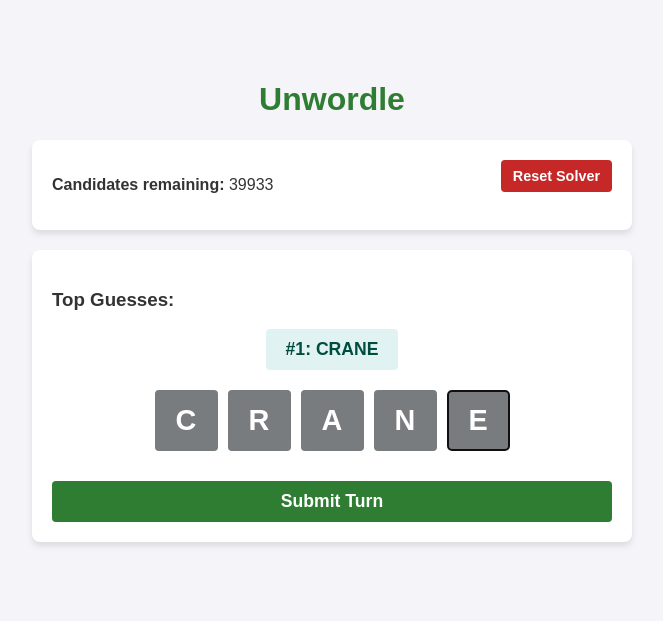
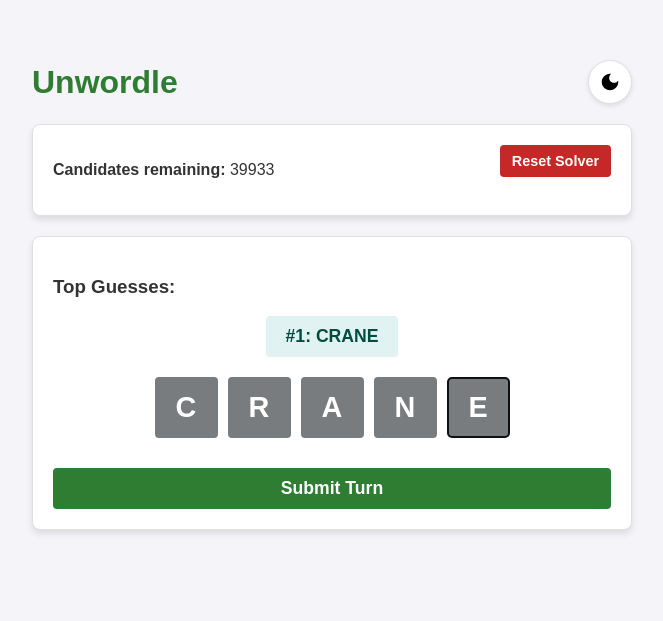
Before and after one commit to Akhill-bee/unworldle, a Flask app: page / in a window 1280 px wide. Shown: the top 621 px of the page, without its empty margins (308-971 px from the left). Run offline with Flask 3, Linux system fonts and the light colour scheme.

Commit message:
Add Dark Mode

```diff
--- a/templates/index.html
+++ b/templates/index.html
@@ -5,12 +5,102 @@
     <meta name="viewport" content="width=device-width, initial-scale=1.0">
     <title>Wordle Solver</title>
     <style>
-        body { font-family: Arial, sans-serif; max-width: 600px; margin: 40px auto; padding: 20px; background-color: #f4f4f9; color: #333; }
-        h1 { text-align: center; color: #2e7d32; }
-        .card { background: white; padding: 20px; border-radius: 8px; box-shadow: 0 4px 6px rgba(0,0,0,0.1); margin-bottom: 20px; }
+        :root {
+            /* Light Mode (Default) */
+            --bg-color: #f4f4f9;
+            --card-bg: #ffffff;
+            --text-color: #333333;
+            --subtext-color: #666666;
+            --border-color: #e0e0e0;
+            --badge-bg: #e0f2f1;
+            --badge-text: #004d40;
+            --heading-color: #2e7d32;
+            --gameover-bg: #e8f5e9;
+            --gameover-border: #2e7d32;
+        }
+
+        body.dark-mode {
+            /* Dark Mode Theme */
+            --bg-color: #121213;
+            --card-bg: #1a1a1b;
+            --text-color: #ffffff;
+            --subtext-color: #a0a0a0;
+            --border-color: #3a3a3c;
+            --badge-bg: #1c3b38;
+            --badge-text: #80cbd0;
+            --heading-color: #6aaa64;
+            --gameover-bg: #1b2e1e;
+            --gameover-border: #6aaa64;
+        }
+
+        body {
+            font-family: Arial, sans-serif;
+            max-width: 600px;
+            margin: 40px auto;
+            padding: 20px;
+            background-color: var(--bg-color);
+            color: var(--text-color);
+            transition: background-color 0.3s ease, color 0.3s ease;
+        }
+
+        .header-container {
+            display: flex;
+            justify-content: space-between;
+            align-items: center;
+            margin-bottom: 20px;
+        }
+
+        h1 {
+            margin: 0;
+            color: var(--heading-color);
+        }
+
+        /* Circular Theme Toggle Button */
+        .theme-toggle-btn {
+            width: 44px;
+            height: 44px;
+            border-radius: 50%;
+            background: var(--card-bg);
+            border: 1px solid var(--border-color);
+            display: flex;
+            align-items: center;
+            justify-content: center;
+            cursor: pointer;
+            box-shadow: 0 2px 5px rgba(0, 0, 0, 0.1);
+            transition: all 0.2s ease;
+            padding: 0;
+        }
+
+        .theme-toggle-btn:hover {
+            transform: scale(1.08);
+        }
+
+        /* SVG Icon Controls */
+        .theme-svg {
+            width: 22px;
+            height: 22px;
+            /* Tells the SVG path to inherit text color */
+            fill: var(--text-color);
+            transition: fill 0.3s ease;
+        }
+
+        /* Inverts SVG color in Dark Mode so dark icons stay visible */
+        body.dark-mode .theme-svg {
+            filter: invert(1);
+        }
+
+        .card {
+            background: var(--card-bg);
+            padding: 20px;
+            border-radius: 8px;
+            box-shadow: 0 4px 6px rgba(0,0,0,0.1);
+            margin-bottom: 20px;
+            border: 1px solid var(--border-color);
+        }
+
         .error { color: #c62828; background: #ffebee; padding: 10px; border-radius: 4px; font-weight: bold; text-align: center;}
         .suggestions { display: flex; gap: 10px; justify-content: space-around; margin: 15px 0; }
-        .badge { background: #e0f2f1; color: #004d40; padding: 10px 20px; border-radius: 4px; font-weight: bold; font-size: 1.1em; }
+        .badge { background: var(--badge-bg); color: var(--badge-text); padding: 10px 20px; border-radius: 4px; font-weight: bold; font-size: 1.1em; }
         .btn { padding: 10px 15px; border: none; border-radius: 4px; cursor: pointer; font-weight: bold; width: 100%; font-size: 1.1em; }
         .btn-primary { background: #2e7d32; color: white; margin-top: 10px; }
         .btn-danger { background: #c62828; color: white; float: right; width: auto; font-size: 0.9em; padding: 8px 12px; }
@@ -34,12 +124,25 @@
             width: 40px; height: 40px; font-size: 1.3em; font-weight: bold; display: flex;
             align-items: center; justify-content: center; border-radius: 4px; text-transform: uppercase;
         }
-        .attempt-label { font-size: 0.9em; font-weight: bold; color: #666; width: 80px; }
+        .attempt-label { font-size: 0.9em; font-weight: bold; color: var(--subtext-color); width: 80px; }
+
+        .gameover-card {
+            text-align: center;
+            background: var(--gameover-bg);
+            border: 2px solid var(--gameover-border);
+        }
     </style>
 </head>
 <body>
 
-    <h1>Unwordle</h1>
+    <div class="header-container">
+        <h1>Unwordle</h1>
+        <button id="theme-toggle" class="theme-toggle-btn" type="button" aria-label="Toggle dark/light mode">
+            <svg class="theme-svg" viewBox="0 0 24 24" width="24" height="24">
+                <path fill="currentColor" d="M12 3c-4.97 0-9 4.03-9 9s4.03 9 9 9 9-4.03 9-9c0-.46-.04-.92-.1-1.36-.98 1.37-2.58 2.26-4.4 2.26-2.98 0-5.4-2.42-5.4-5.4 0-1.82.89-3.42 2.26-4.4C12.92 3.04 12.46 3 12 3z"/>
+            </svg>
+        </button>
+    </div>
 
     <div class="card">
         <form method="POST" style="display:inline;">
@@ -86,8 +189,6 @@
 
         <form method="POST" id="wordle-form">
             <div class="form-group">
-
-
                 <div class="tile-container">
                     <input type="text" class="wordle-tile-input color-b" data-index="0" data-state="b" maxlength="1" autocomplete="off" inputmode="text" required>
                     <input type="text" class="wordle-tile-input color-b" data-index="1" data-state="b" maxlength="1" autocomplete="off" inputmode="text" required>
@@ -104,7 +205,7 @@
         </form>
     </div>
     {% else %}
-    <div class="card" style="text-align: center; background: #e8f5e9; border: 2px solid #2e7d32;">
+    <div class="card gameover-card">
         <h2>Game Over</h2>
         <form method="POST">
             <button type="submit" name="action" value="reset" class="btn btn-primary" style="max-width: 200px; margin: 10px auto; display: block;">Play Another Round</button>
@@ -113,6 +214,35 @@
     {% endif %}
 
     <script>
+        // --- Dark Mode Switch Script ---
+        const themeToggleBtn = document.getElementById('theme-toggle');
+
+        function applyTheme(theme) {
+            if (theme === 'dark') {
+                document.body.classList.add('dark-mode');
+            } else {
+                document.body.classList.remove('dark-mode');
+            }
+        }
+
+        // Initialize Theme from localStorage or System Preference
+        const savedTheme = localStorage.getItem('theme');
+        const systemPrefersDark = window.matchMedia('(prefers-color-scheme: dark)').matches;
+
+        if (savedTheme === 'dark' || (!savedTheme && systemPrefersDark)) {
+            applyTheme('dark');
+        } else {
+            applyTheme('light');
+        }
+
+        themeToggleBtn?.addEventListener('click', () => {
+            const isDarkMode = document.body.classList.contains('dark-mode');
+            const newTheme = isDarkMode ? 'light' : 'dark';
+            applyTheme(newTheme);
+            localStorage.setItem('theme', newTheme);
+        });
+
+        // --- Wordle Form Mechanics ---
         const inputs = document.querySelectorAll('.wordle-tile-input');
         const guessHidden = document.getElementById('guess');
         const feedbackHidden = document.getElementById('feedback');
```
Also changed, not shown: static/dark_mode.svg (added), 1 other file.
